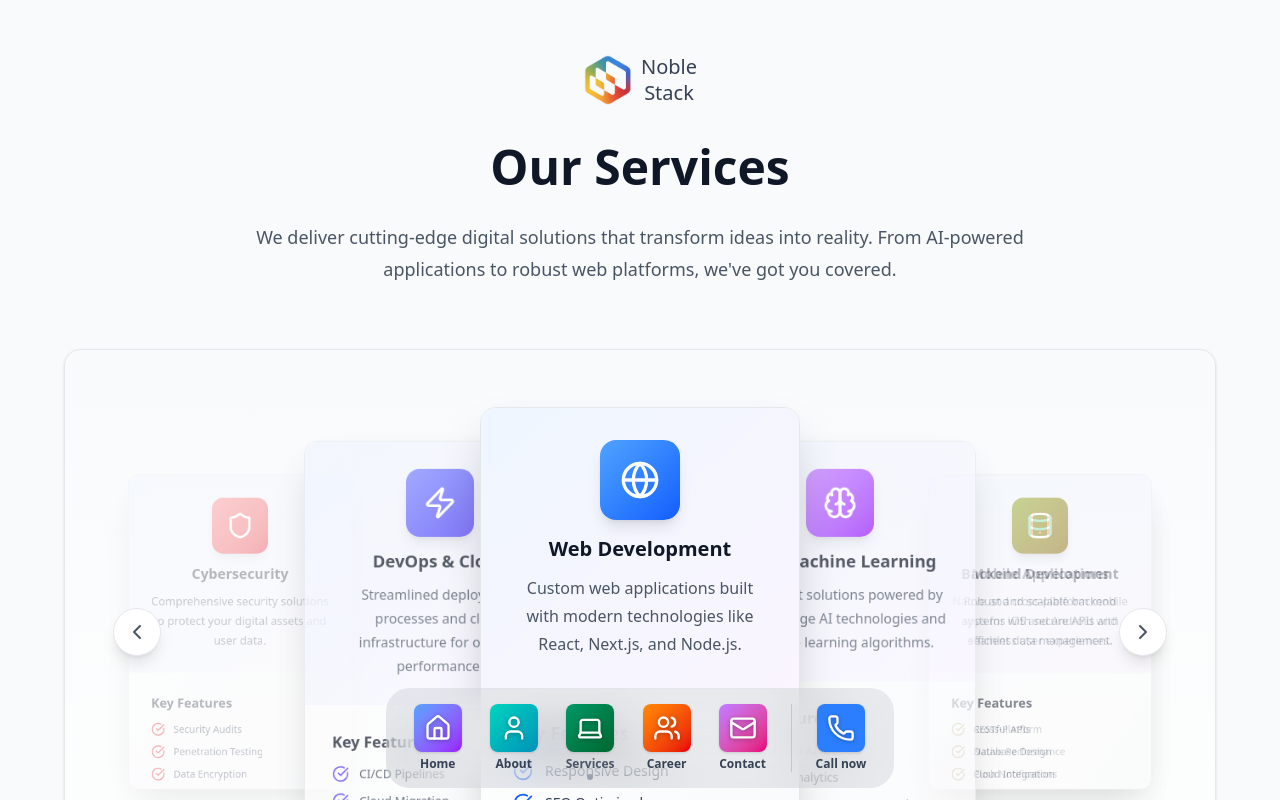
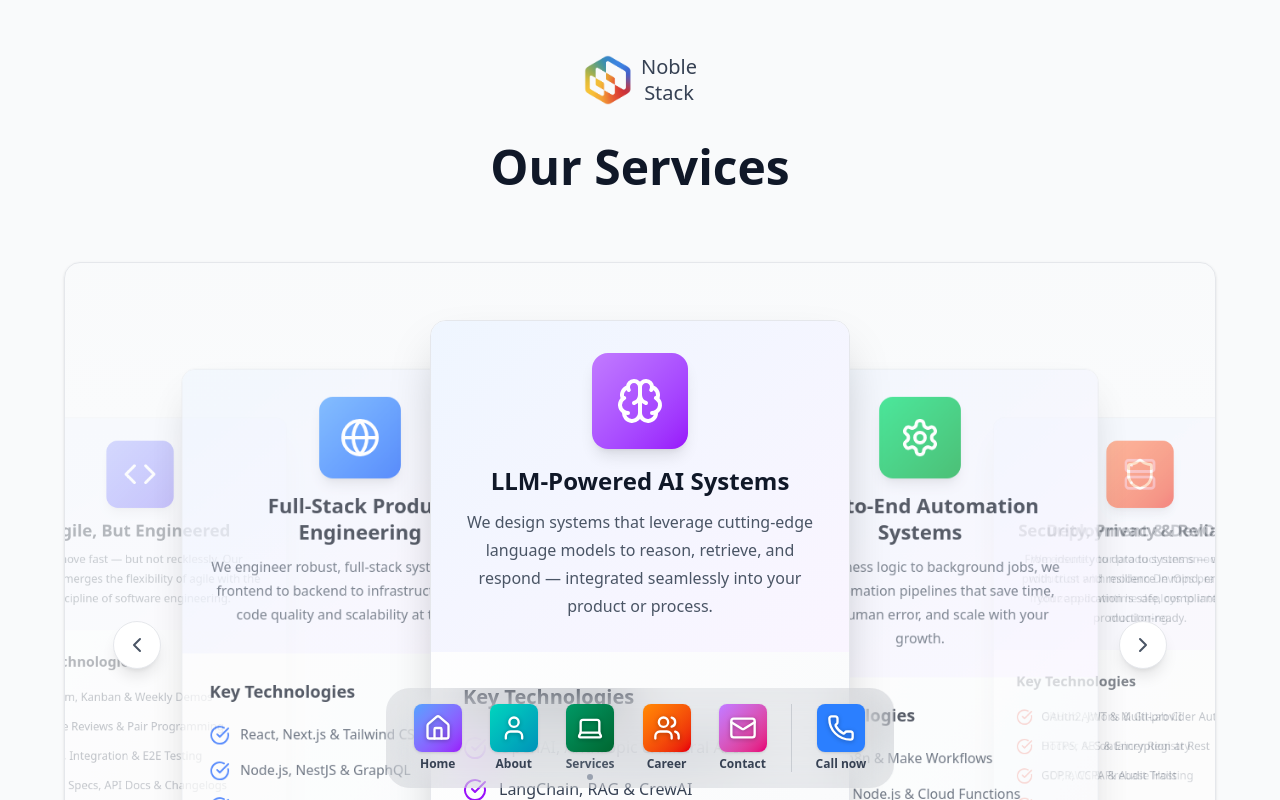
Before and after one commit to om202/NobleStack, a Next.js app: page /Services in a window 1280 px wide. Shown: the top 800 px of the page. Built offline with nearby package versions, Linux system fonts and the light colour scheme.

Commit message:
Revamp Services and AlbumArtServices components with updated service offerings, enhanced auto-rotation feature, and improved layout. Replace existing services with new titles and descriptions, adjust card dimensions, and refine styling for better user experience and visual appeal.

```diff
--- a/src/app/Services/page.tsx
+++ b/src/app/Services/page.tsx
@@ -3,14 +3,13 @@
 import {
   Code,
   Brain,
-  Smartphone,
   Globe,
-  Database,
   Shield,
-  Zap,
   ArrowRight,
   Star,
   Rocket,
+  Settings,
+  Server,
 } from "lucide-react";
 import Image from "next/image";
 import Link from "next/link";
@@ -20,44 +19,44 @@ export default function Services() {
   const services = [
     {
       icon: Globe,
-      title: "Web Development",
-      description: "Custom web applications built with modern technologies like React, Next.js, and Node.js.",
-      features: ["Responsive Design", "SEO Optimized", "Performance Focused", "Scalable Architecture"],
+      title: "Full-Stack Product Engineering",
+      description: "We engineer robust, full-stack systems — from frontend to backend to infrastructure — with code quality and scalability at the core.",
+      features: ["React, Next.js & Tailwind CSS", "Node.js, NestJS & GraphQL", "PostgreSQL, MongoDB & Real-time Sync", "Docker, AWS & CI/CD Pipelines"],
       color: "blue"
     },
     {
       icon: Brain,
-      title: "AI & Machine Learning",
-      description: "Intelligent solutions powered by cutting-edge AI technologies and machine learning algorithms.",
-      features: ["Custom AI Models", "Data Analytics", "Natural Language Processing", "Computer Vision"],
+      title: "LLM-Powered AI Systems",
+      description: "We design systems that leverage cutting-edge language models to reason, retrieve, and respond — integrated seamlessly into your product or process.",
+      features: ["OpenAI, Anthropic & Mistral APIs", "LangChain, RAG & CrewAI", "Notion, PDF & Web Data Sources", "RunPod, Modal & GPU Inference"],
       color: "purple"
     },
     {
-      icon: Smartphone,
-      title: "Mobile Applications",
-      description: "Native and cross-platform mobile apps for iOS and Android with seamless user experiences.",
-      features: ["Cross-Platform", "Native Performance", "Push Notifications", "App Store Optimization"],
+      icon: Settings,
+      title: "End-to-End Automation Systems",
+      description: "From business logic to background jobs, we build automation pipelines that save time, reduce human error, and scale with your growth.",
+      features: ["Zapier, n8n & Make Workflows", "Python, Node.js & Cloud Functions", "Gmail, Slack & Stripe Integrations", "React Admin & Real-time Dashboards"],
       color: "green"
     },
     {
-      icon: Database,
-      title: "Backend Development",
-      description: "Robust and scalable backend systems with secure APIs and efficient data management.",
-      features: ["RESTful APIs", "Database Design", "Cloud Integration", "Security Best Practices"],
+      icon: Server,
+      title: "Deployment & DevOps",
+      description: "We ensure your product runs smoothly in production with modern DevOps practices — from zero-downtime deploys to intelligent monitoring.",
+      features: ["GitHub Actions & GitLab CI", "Docker & Container Registry", "GCP, AWS & Firebase Hosting", "Datadog & Real-time Monitoring"],
       color: "orange"
     },
     {
       icon: Shield,
-      title: "Cybersecurity",
-      description: "Comprehensive security solutions to protect your digital assets and user data.",
-      features: ["Security Audits", "Penetration Testing", "Data Encryption", "Compliance"],
+      title: "Security, Privacy & Reliability",
+      description: "From identity to data to systems — we build with trust and resilience in mind, ensuring your application is safe, compliant, and production-ready.",
+      features: ["OAuth2, JWT & Multi-provider Auth", "HTTPS, AES & Encryption at Rest", "GDPR, CCPA & Audit Trails", "2FA, Rate Limiting & Session Management"],
       color: "red"
     },
     {
-      icon: Zap,
-      title: "DevOps & Cloud",
-      description: "Streamlined deployment processes and cloud infrastructure for optimal performance.",
-      features: ["CI/CD Pipelines", "Cloud Migration", "Infrastructure as Code", "Monitoring"],
+      icon: Code,
+      title: "Agile, But Engineered",
+      description: "We move fast — but not recklessly. Our process merges the flexibility of agile with the discipline of software engineering.",
+      features: ["Scrum, Kanban & Weekly Demos", "Code Reviews & Pair Programming", "Unit, Integration & E2E Testing", "Tech Specs, API Docs & Changelogs"],
       color: "indigo"
     }
   ];
@@ -113,11 +112,6 @@ export default function Services() {
             <h1 className="text-3xl md:text-4xl lg:text-5xl font-bold mb-6 leading-tight text-gray-900">
               Our Services
             </h1>
-
-            <p className="text-lg text-gray-600 mb-8 max-w-3xl mx-auto">
-              We deliver cutting-edge digital solutions that transform ideas into reality.
-              From AI-powered applications to robust web platforms, we&apos;ve got you covered.
-            </p>
           </div>
 
           {/* Services Carousel */}
--- a/src/components/AlbumArtServices.tsx
+++ b/src/components/AlbumArtServices.tsx
@@ -1,6 +1,6 @@
 "use client";
 
-import { useState } from "react";
+import { useState, useEffect } from "react";
 import { ChevronLeft, ChevronRight, CheckCircle } from "lucide-react";
 
 interface Service {
@@ -13,10 +13,23 @@ interface Service {
 
 interface AlbumArtServicesProps {
   services: Service[];
+  autoRotateInterval?: number; // in milliseconds, default 5000
 }
 
-export default function AlbumArtServices({ services }: AlbumArtServicesProps) {
+export default function AlbumArtServices({
+  services,
+  autoRotateInterval = 5000
+}: AlbumArtServicesProps) {
   const [currentIndex, setCurrentIndex] = useState(0);
+
+  // Auto-rotate services
+  useEffect(() => {
+    const interval = setInterval(() => {
+      setCurrentIndex((prev) => (prev + 1) % services.length);
+    }, autoRotateInterval);
+
+    return () => clearInterval(interval);
+  }, [services.length, autoRotateInterval]);
 
   const nextService = () => {
     setCurrentIndex((prev) => (prev + 1) % services.length);
@@ -39,14 +52,14 @@ export default function AlbumArtServices({ services }: AlbumArtServicesProps) {
     } else if (position === 1) {
       // Right card
       return {
-        transform: "translateX(200px) scale(0.85)",
+        transform: "translateX(280px) scale(0.85)",
         zIndex: 2,
         opacity: 0.7,
       };
     } else if (position === services.length - 1) {
       // Left card
       return {
-        transform: "translateX(-200px) scale(0.85)",
+        transform: "translateX(-280px) scale(0.85)",
         zIndex: 2,
         opacity: 0.7,
       };
@@ -54,7 +67,7 @@ export default function AlbumArtServices({ services }: AlbumArtServicesProps) {
       // Hidden cards
       return {
         transform: `translateX(${
-          position > services.length / 2 ? -400 : 400
+          position > services.length / 2 ? -500 : 500
         }px) scale(0.7)`,
         zIndex: 1,
         opacity: 0.3,
@@ -75,8 +88,8 @@ export default function AlbumArtServices({ services }: AlbumArtServicesProps) {
   };
 
   return (
-    <div className="bg-gradient-to-b from-gray-50 to-white rounded-2xl p-8 shadow-sm border border-gray-200 overflow-hidden">
-      <div className="relative h-[500px]">
+    <div className="bg-gradient-to-b from-gray-50 to-white rounded-2xl p-4 md:p-8 shadow-sm border border-gray-200 overflow-hidden">
+      <div className="relative h-[600px] md:h-[650px] lg:h-[700px]">
         <div className="absolute inset-0 flex items-center justify-center">
           {services.map((service, index) => {
             const Icon = service.icon;
@@ -90,30 +103,32 @@ export default function AlbumArtServices({ services }: AlbumArtServicesProps) {
                 className="absolute transition-all duration-700 ease-in-out transform-gpu will-change-transform"
                 style={getCardStyle(index)}
               >
-                <div className="w-80 h-[450px] bg-gradient-to-br from-white to-gray-50 rounded-2xl shadow-2xl border border-gray-200 overflow-hidden transform-gpu">
+                <div className="w-72 md:w-96 lg:w-[420px] h-[550px] md:h-[600px] lg:h-[650px] bg-gradient-to-br from-white to-gray-50 rounded-2xl shadow-2xl border border-gray-200 overflow-hidden transform-gpu">
                   {/* Header Section */}
-                  <div className="bg-gradient-to-br from-blue-50 to-purple-50 p-8 text-center">
-                    <div className={`w-20 h-20 bg-gradient-to-br ${gradientColors} rounded-2xl flex items-center justify-center mx-auto mb-4 shadow-lg`}>
-                      <Icon className="w-10 h-10 text-white" />
+                  <div className="bg-gradient-to-br from-blue-50 to-purple-50 p-6 md:p-8 text-center">
+                    <div className={`w-20 h-20 md:w-24 md:h-24 bg-gradient-to-br ${gradientColors} rounded-2xl flex items-center justify-center mx-auto mb-4 shadow-lg`}>
+                      <Icon className="w-10 h-10 md:w-12 md:h-12 text-white" />
                     </div>
-                    <h3 className="text-xl font-bold text-gray-900 mb-3">
+                    <h3 className="text-lg md:text-xl lg:text-2xl font-bold text-gray-900 mb-3 leading-tight">
                       {service.title}
                     </h3>
-                    <p className="text-base text-gray-600 leading-relaxed">
+                    <p className="text-sm md:text-base text-gray-600 leading-relaxed">
                       {service.description}
                     </p>
                   </div>
 
                   {/* Features Section */}
-                  <div className="p-8">
-                    <h4 className="text-lg font-semibold text-gray-900 mb-4">
-                      Key Features
+                  <div className="p-6 md:p-8 flex-1">
+                    <h4 className="text-lg md:text-xl font-semibold text-gray-900 mb-4 md:mb-6">
+                      Key Technologies
                     </h4>
-                    <ul className="space-y-3">
+                    <ul className="space-y-3 md:space-y-4">
                       {service.features.map((feature, featureIndex) => (
-                        <li key={featureIndex} className="flex items-center gap-3">
-                          <CheckCircle className={`w-5 h-5 ${textColor} flex-shrink-0`} />
-                          <span className="text-gray-700 text-sm">{feature}</span>
+                        <li key={featureIndex} className="flex items-start gap-3">
+                          <CheckCircle className={`w-5 h-5 md:w-6 md:h-6 ${textColor} flex-shrink-0 mt-0.5`} />
+                          <span className="text-xs md:text-sm lg:text-base text-gray-700 leading-relaxed font-medium">
+                            {feature}
+                          </span>
                         </li>
                       ))}
                     </ul>
@@ -127,38 +142,38 @@ export default function AlbumArtServices({ services }: AlbumArtServicesProps) {
         {/* Navigation Buttons */}
         <button
           onClick={prevService}
-          className="absolute left-4 top-1/2 -translate-y-1/2 w-12 h-12 bg-white rounded-full shadow-lg border border-gray-200 flex items-center justify-center hover:bg-gray-50 hover:shadow-xl transition-all duration-300 z-10 group"
+          className="absolute left-2 md:left-4 top-1/2 -translate-y-1/2 w-10 h-10 md:w-12 md:h-12 bg-white rounded-full shadow-lg border border-gray-200 flex items-center justify-center hover:bg-gray-50 hover:shadow-xl transition-all duration-300 z-10 group"
           aria-label="Previous service"
         >
-          <ChevronLeft className="w-6 h-6 text-gray-600 group-hover:text-gray-800" />
+          <ChevronLeft className="w-5 h-5 md:w-6 md:h-6 text-gray-600 group-hover:text-gray-800" />
         </button>
 
         <button
           onClick={nextService}
-          className="absolute right-4 top-1/2 -translate-y-1/2 w-12 h-12 bg-white rounded-full shadow-lg border border-gray-200 flex items-center justify-center hover:bg-gray-50 hover:shadow-xl transition-all duration-300 z-10 group"
+          className="absolute right-2 md:right-4 top-1/2 -translate-y-1/2 w-10 h-10 md:w-12 md:h-12 bg-white rounded-full shadow-lg border border-gray-200 flex items-center justify-center hover:bg-gray-50 hover:shadow-xl transition-all duration-300 z-10 group"
           aria-label="Next service"
         >
-          <ChevronRight className="w-6 h-6 text-gray-600 group-hover:text-gray-800" />
+          <ChevronRight className="w-5 h-5 md:w-6 md:h-6 text-gray-600 group-hover:text-gray-800" />
         </button>
       </div>
 
       {/* Bottom Section */}
-      <div className="text-center mt-8">
-        <h3 className="text-lg font-medium text-gray-500 mb-2">
+      <div className="text-center mt-6 md:mt-8">
+        <h3 className="text-lg md:text-xl font-medium text-gray-500 mb-2">
           Our Services Portfolio
         </h3>
-        <p className="text-base text-gray-400 max-w-2xl mx-auto">
+        <p className="text-sm md:text-base text-gray-400 max-w-2xl mx-auto px-4">
           We offer comprehensive digital solutions tailored to transform your business
           and drive innovation in today&apos;s competitive landscape.
         </p>
 
         {/* Dots Indicator */}
-        <div className="flex justify-center gap-2 mt-6">
+        <div className="flex justify-center gap-2 mt-4 md:mt-6">
           {services.map((_, index) => (
             <button
               key={index}
               onClick={() => setCurrentIndex(index)}
-              className={`w-3 h-3 rounded-full transition-all duration-300 ${
+              className={`w-2.5 h-2.5 md:w-3 md:h-3 rounded-full transition-all duration-300 ${
                 index === currentIndex
                   ? "bg-blue-500 scale-110"
                   : "bg-gray-300 hover:bg-gray-400"
```
